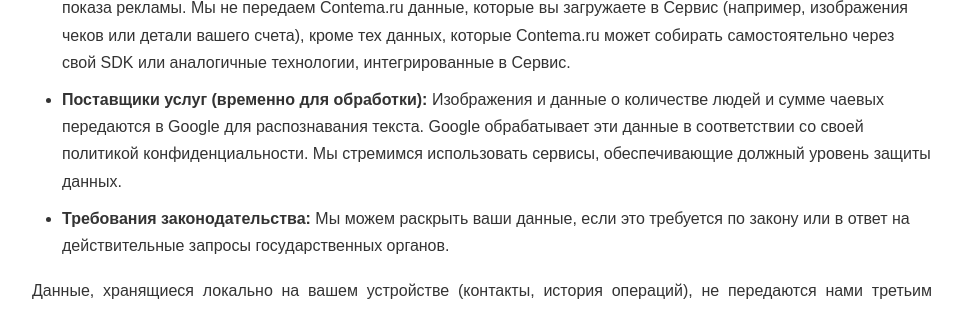
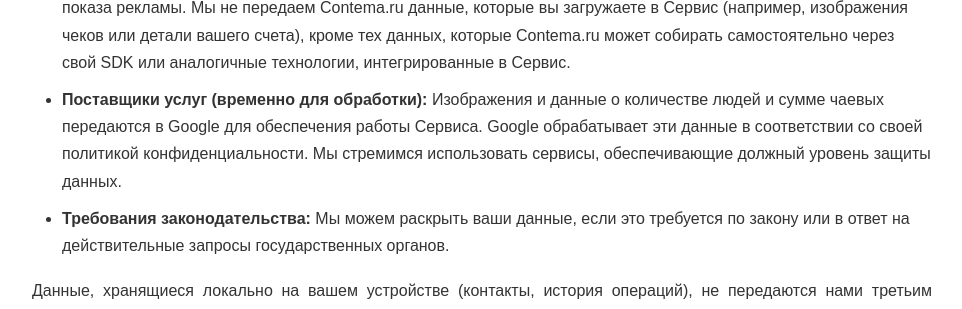
Before and after one commit to msgcg/Rest_check, a Flask app: page /privacy in a window 1280 px wide. Shown: the part 2367-2676 px from the top of the page, without its empty margins (158-1120 px from the left). Run offline with Flask 3, Linux system fonts and the light colour scheme.

Commit message:
Update privacy.html

```diff
--- a/src/templates/privacy.html
+++ b/src/templates/privacy.html
@@ -225,7 +225,7 @@
                 <strong>Рекламный сервис Contema.ru:</strong> Как указано выше, мы интегрированы с рекламным сервисом Contema.ru. Этот сервис собирает и обрабатывает данные в соответствии со своей <a href="https://www.contema.ru/policy" target="_blank" rel="noopener noreferrer">политикой конфиденциальности</a> для целей показа рекламы. Мы не передаем Contema.ru данные, которые вы загружаете в Сервис (например, изображения чеков или детали вашего счета), кроме тех данных, которые Contema.ru может собирать самостоятельно через свой SDK или аналогичные технологии, интегрированные в Сервис.
             </li>
             <li>
-                <strong>Поставщики услуг (временно для обработки):</strong> Изображения и данные о количестве людей и сумме чаевых передаются в Google для распознавания текста. Google обрабатывает эти данные в соответствии со своей политикой конфиденциальности. Мы стремимся использовать сервисы, обеспечивающие должный уровень защиты данных.
+                <strong>Поставщики услуг (временно для обработки):</strong> Изображения и данные о количестве людей и сумме чаевых передаются в Google для обеспечения работы Сервиса. Google обрабатывает эти данные в соответствии со своей политикой конфиденциальности. Мы стремимся использовать сервисы, обеспечивающие должный уровень защиты данных.
             </li>
             <li>
                 <strong>Требования законодательства:</strong> Мы можем раскрыть ваши данные, если это требуется по закону или в ответ на действительные запросы государственных органов.
```
